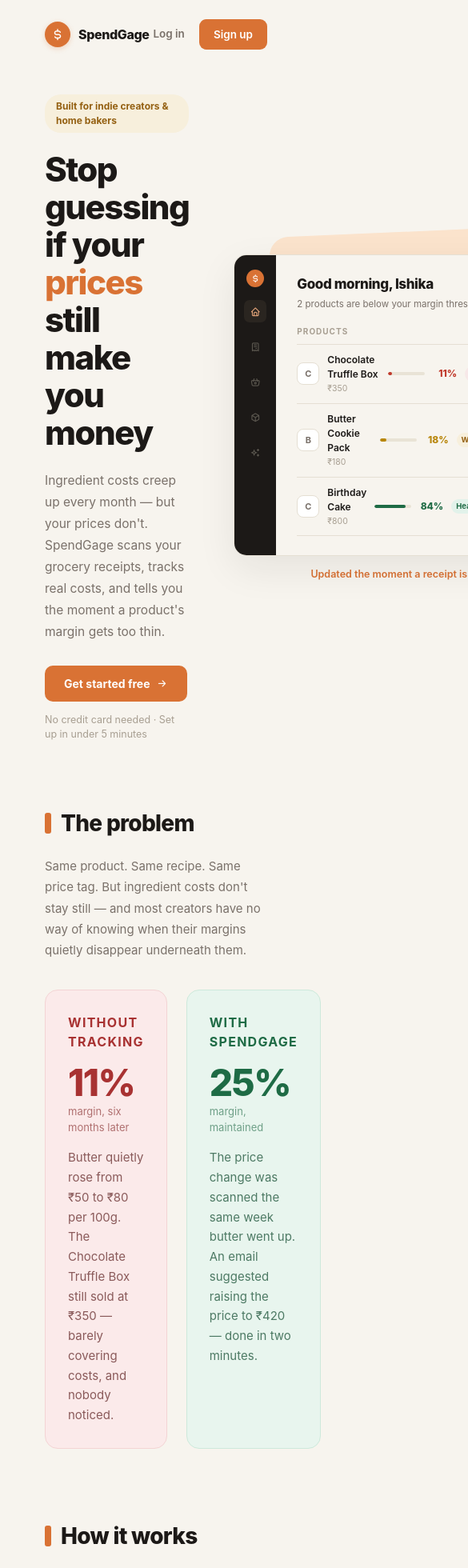
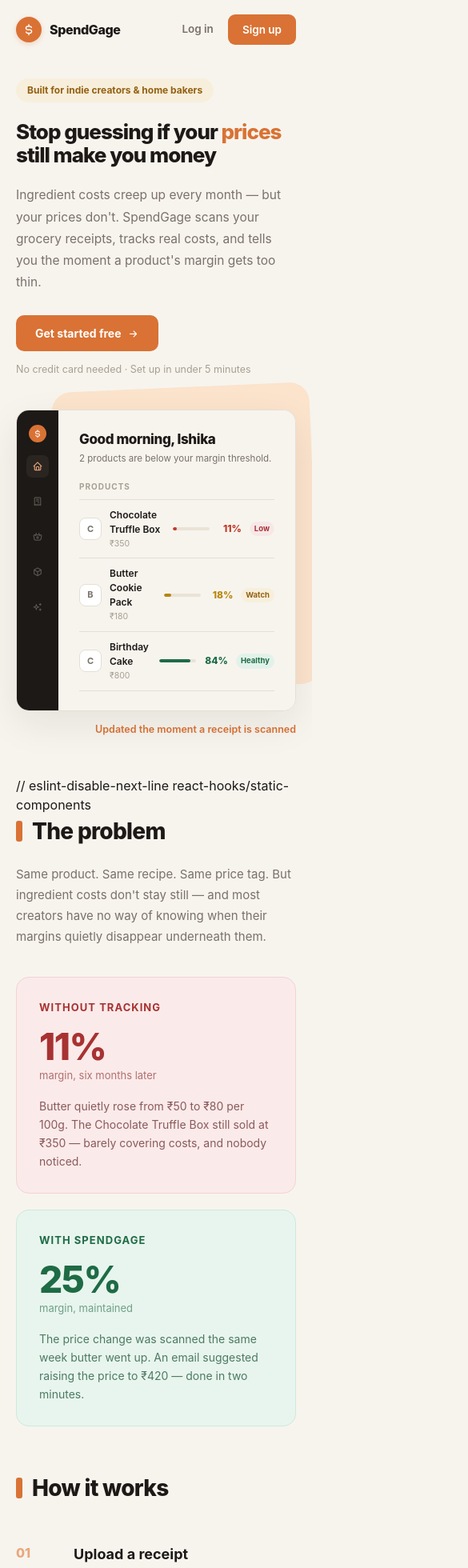
Before and after one commit to IshikaBanga26/SpendGage, a React (Vite) app in the folder frontend/: page / in a window 390 px wide. Shown: the top 1960 px of the page at 80% size, 585 px wide, since content can reach past the window. Built offline with nearby package versions, Linux system fonts and the light colour scheme; no server answers.

Commit message:
feat: responsive mobile layout

```diff
--- a/frontend/src/index.css
+++ b/frontend/src/index.css
@@ -64,3 +64,91 @@
   color: #D46821;
   gap: 6px;
 }
+
+/* Mobile responsive layout */
+@media (max-width: 768px) {
+  .desktop-sidebar {
+    display: none !important;
+  }
+  .mobile-topbar {
+    display: flex !important;
+  }
+  .mobile-dropdown {
+    display: block !important;
+  }
+  .mobile-bottom-nav {
+    display: flex !important;
+  }
+  .main-content {
+    padding-top: 56px !important;
+    padding-bottom: 70px !important;
+  }
+}
+
+@media (min-width: 769px) {
+  .mobile-topbar,
+  .mobile-dropdown,
+  .mobile-bottom-nav {
+    display: none !important;
+  }
+}
+.page-container {
+  padding: 44px 52px;
+  max-width: 780px;
+}
+
+@media (max-width: 768px) {
+  .page-container {
+    padding: 20px 16px !important;
+  }
+}
+
+@media (max-width: 480px) {
+  .dash-row {
+    flex-wrap: wrap;
+  }
+}
+
+@media (max-width: 480px) {
+  .modal-content {
+    padding: 18px !important;
+  }
+}
+
+@media (max-width: 480px) {
+  .recipe-row {
+    grid-template-columns: 1fr 80px 28px !important;
+    gap: 6px !important;
+  }
+}
+
+@media (max-width: 768px) {
+  .landing-nav {
+    padding: 18px 20px !important;
+  }
+  .landing-hero {
+    grid-template-columns: 1fr !important;
+    padding: 24px 20px 48px !important;
+    gap: 40px !important;
+  }
+  .landing-hero-visual {
+    order: 2;
+  }
+  .landing-h1 {
+    font-size: 30px !important;
+    letter-spacing: -1px !important;
+  }
+  .landing-section {
+    padding: 0 20px 56px !important;
+  }
+  .landing-problem-grid {
+    grid-template-columns: 1fr !important;
+    gap: 20px !important;
+  }
+}
+
+@media (max-width: 420px) {
+  .landing-h1 {
+    font-size: 26px !important;
+  }
+}
--- a/frontend/src/pages/Dashboard.jsx
+++ b/frontend/src/pages/Dashboard.jsx
@@ -79,7 +79,7 @@
   );
 
   return (
-    <div style={{ padding: '44px 52px', maxWidth: '780px' }}>
+    <div className="page-container">
 
       {/* Greeting */}
       <div style={{ marginBottom: '24px' }}>
@@ -144,7 +144,7 @@
             const color = getMarginColor(margin, threshold);
             return (
               <div key={p.id}>
-                <div className="dash-row" style={{ display: 'flex', alignItems: 'center', gap: '14px', padding: '14px', borderRadius: '12px', cursor: 'pointer', margin: '0 -14px' }}
+                <div className="dash-row" style={{ display: 'flex', alignItems: 'center', gap: '10px', padding: '14px', borderRadius: '12px', cursor: 'pointer', margin: '0 -14px', flexWrap: 'wrap' }}
                   onClick={() => navigate('/products')}
                 >
                   <div style={{
--- a/frontend/src/pages/Ingredients.jsx
+++ b/frontend/src/pages/Ingredients.jsx
@@ -98,7 +98,7 @@
   );
 
   return (
-    <div style={{ padding: '44px 52px', maxWidth: '780px' }}>
+    <div className="page-container">
 
       {/* Header */}
       <div style={{ display: 'flex', alignItems: 'flex-start', justifyContent: 'space-between', marginBottom: '28px' }}>
@@ -160,7 +160,7 @@
       )}
 
       {/* List */}
-      {filtered.map((ing, i) => {
+      {filtered.map((ing) => {
         const isLow = ing.low_stock_threshold > 0 && ing.stock_qty < ing.low_stock_threshold;
         return (
           <div key={ing.id}>
--- a/frontend/src/pages/Landing.jsx
+++ b/frontend/src/pages/Landing.jsx
@@ -1,3 +1,4 @@
+/* eslint-disable react-hooks/static-components */
 import { useState } from 'react';
 import { useNavigate } from 'react-router-dom';
 
@@ -13,10 +14,10 @@
   );
 
   return (
-    <div style={{ background: '#F7F4EE', color: '#1C1917', minHeight: '100vh' }}>
+    <div style={{ background: '#F7F4EE', color: '#1C1917', minHeight: '100vh', overflowX: 'hidden' }}>
 
       {/* NAV */}
-      <div style={{
+      <div className="landing-nav" style={{
         display: 'flex', alignItems: 'center', justifyContent: 'space-between',
         padding: '24px 56px', maxWidth: '1100px', margin: '0 auto',
       }}>
@@ -50,7 +51,7 @@
       </div>
 
       {/* HERO - two column */}
-      <div style={{
+      <div className="landing-hero" style={{
         maxWidth: '1100px', margin: '0 auto', padding: '32px 56px 80px',
         display: 'grid', gridTemplateColumns: '1fr 1fr', gap: '56px', alignItems: 'center',
       }}>
@@ -64,7 +65,7 @@
             Built for indie creators &amp; home bakers
           </div>
 
-          <h1 style={{
+          <h1 className="landing-h1" style={{
             fontSize: '42px', fontWeight: 800, letterSpacing: '-1.5px',
             lineHeight: 1.12,
           }}>
@@ -92,7 +93,7 @@
         </div>
 
         {/* Right - screenshot with background shape */}
-        <div style={{ position: 'relative' }}>
+        <div className="landing-hero-visual" style={{ position: 'relative' }}>
           <div style={{
             position: 'absolute', top: '-28px', right: '-24px',
             width: '92%', height: '92%',
@@ -169,7 +170,8 @@
       </div>
 
       {/* THE PROBLEM - visual stat panels */}
-      <div style={{ maxWidth: '1100px', margin: '0 auto', padding: '0 56px 88px' }}>
+      <div className="landing-section" style={{ maxWidth: '1100px', margin: '0 auto', padding: '0 56px 88px' }}>
+        // eslint-disable-next-line react-hooks/static-components
         <SectionHeading>The problem</SectionHeading>
 
         <p style={{ fontSize: '15px', color: '#7A716A', lineHeight: 1.75, marginBottom: '36px', maxWidth: '640px' }}>
@@ -178,26 +180,26 @@
           disappear underneath them.
         </p>
 
-        <div style={{ display: 'grid', gridTemplateColumns: '1fr 1fr', gap: '24px' }}>
+        <div className="landing-problem-grid" style={{ display: 'grid', gridTemplateColumns: '1fr 1fr', gap: '24px' }}>
           <div style={{ background: '#FBEAEA', border: '1px solid #F3D4D4', borderRadius: '16px', padding: '28px' }}>
-            <div style={{ fontSize: '16px', fontWeight: 700, color: '#A83232', textTransform: 'uppercase', letterSpacing: '0.08em', marginBottom: '16px' }}>
+            <div style={{ fontSize: '13px', fontWeight: 700, color: '#A83232', textTransform: 'uppercase', letterSpacing: '0.08em', marginBottom: '16px' }}>
               Without tracking
             </div>
             <div style={{ fontSize: '46px', fontWeight: 800, color: '#A83232', letterSpacing: '-1.5px', lineHeight: 1 }}>11%</div>
             <div style={{ fontSize: '13px', color: '#B07070', marginTop: '4px', marginBottom: '16px' }}>margin, six months later</div>
-            <p style={{ fontSize: '15px', color: '#8a5a5a', lineHeight: 1.65 }}>
+            <p style={{ fontSize: '14px', color: '#8a5a5a', lineHeight: 1.65 }}>
               Butter quietly rose from ₹50 to ₹80 per 100g. The Chocolate Truffle Box
               still sold at ₹350 — barely covering costs, and nobody noticed.
             </p>
           </div>
 
           <div style={{ background: '#E8F5EE', border: '1px solid #CDE9DB', borderRadius: '16px', padding: '28px' }}>
-            <div style={{ fontSize: '16px', fontWeight: 700, color: '#1E6B45', textTransform: 'uppercase', letterSpacing: '0.08em', marginBottom: '16px' }}>
+            <div style={{ fontSize: '13px', fontWeight: 700, color: '#1E6B45', textTransform: 'uppercase', letterSpacing: '0.08em', marginBottom: '16px' }}>
               With SpendGage
             </div>
             <div style={{ fontSize: '46px', fontWeight: 800, color: '#1E6B45', letterSpacing: '-1.5px', lineHeight: 1 }}>25%</div>
             <div style={{ fontSize: '13px', color: '#6FA088', marginTop: '4px', marginBottom: '16px' }}>margin, maintained</div>
-            <p style={{ fontSize: '15px', color: '#4d7a64', lineHeight: 1.65 }}>
+            <p style={{ fontSize: '14px', color: '#4d7a64', lineHeight: 1.65 }}>
               The price change was scanned the same week butter went up. An email
               suggested raising the price to ₹420 — done in two minutes.
             </p>
@@ -205,8 +207,8 @@
         </div>
       </div>
 
-      {/* HOW IT WORKS - with concrete previews */}
-      <div style={{ maxWidth: '1100px', margin: '0 auto', padding: '0 56px 88px' }}>
+      {/* HOW IT WORKS */}
+      <div className="landing-section" style={{ maxWidth: '1100px', margin: '0 auto', padding: '0 56px 88px' }}>
         <SectionHeading>How it works</SectionHeading>
 
         {[
@@ -228,7 +230,7 @@
           },
         ].map((step, i) => (
           <div key={i} style={{
-            display: 'flex', gap: '32px', alignItems: 'center',
+            display: 'flex', gap: '32px', alignItems: 'flex-start',
             padding: '28px 0', borderTop: i > 0 ? '1px solid #E5DFD3' : 'none',
           }}>
             <div style={{ fontSize: '16px', fontWeight: 800, color: '#E8A87C', flexShrink: 0, width: '40px' }}>
@@ -236,17 +238,16 @@
             </div>
             <div style={{ flex: 1, maxWidth: '480px' }}>
               <h3 style={{ fontSize: '18px', fontWeight: 700, marginBottom: '8px' }}>{step.title}</h3>
-              <p style={{ fontSize: '15px', color: '#7A716A', lineHeight: 1.7 }}>{step.desc}</p>
+              <p style={{ fontSize: '14px', color: '#7A716A', lineHeight: 1.7 }}>{step.desc}</p>
             </div>
-            {step.visual}
           </div>
         ))}
       </div>
 
       {/* CTA - centered */}
-      <div style={{ maxWidth: '640px', margin: '0 auto', padding: '0 56px 100px', textAlign: 'center' }}>
+      <div style={{ maxWidth: '640px', margin: '0 auto', padding: '0 24px 100px', textAlign: 'center' }}>
         <div style={{ borderTop: '1px solid #E5DFD3', paddingTop: '56px' }}>
-          <h2 style={{ fontSize: '34px', fontWeight: 800, letterSpacing: '-0.8px', lineHeight: 1.25 }}>
+          <h2 style={{ fontSize: '30px', fontWeight: 800, letterSpacing: '-0.8px', lineHeight: 1.25 }}>
             Stop finding out about price changes <span style={{ color: '#D97234' }}>the hard way</span>.
           </h2>
           <p style={{ fontSize: '15px', color: '#7A716A', marginTop: '14px', lineHeight: 1.7 }}>
@@ -266,7 +267,7 @@
 
       {/* FOOTER - centered */}
       <div style={{
-        maxWidth: '1100px', margin: '0 auto', padding: '28px 56px',
+        maxWidth: '1100px', margin: '0 auto', padding: '28px 24px',
         borderTop: '1px solid #E5DFD3', textAlign: 'center',
       }}>
         <div style={{ display: 'flex', alignItems: 'center', justifyContent: 'center', gap: '8px', marginBottom: '8px' }}>
--- a/frontend/src/pages/Products.jsx
+++ b/frontend/src/pages/Products.jsx
@@ -165,7 +165,7 @@
   const liveCost = calcMaterialCost();
 
   return (
-    <div style={{ padding: '44px 52px', maxWidth: '780px' }}>
+    <div className="page-container">
 
       {/* Header */}
       <div style={{ display: 'flex', alignItems: 'flex-start', justifyContent: 'space-between', marginBottom: '28px' }}>
@@ -347,7 +347,7 @@
               {recipe.map((row, idx) => {
                 const selectedIng = ingredients.find(i => i.id === row.ingredient_id);
                 return (
-                  <div key={idx} style={{ display: 'grid', gridTemplateColumns: '1fr 140px 32px', gap: '8px', marginBottom: '8px', alignItems: 'center' }}>
+                  <div className="recipe-row" key={idx} style={{ display: 'grid', gridTemplateColumns: '1fr 140px 32px', gap: '8px', marginBottom: '8px', alignItems: 'center' }}>
                     <select style={inputStyle} value={row.ingredient_id}
                       onChange={e => updateRecipeRow(idx, 'ingredient_id', e.target.value)}>
                       <option value="">Select ingredient</option>
--- a/frontend/src/pages/Receipts.jsx
+++ b/frontend/src/pages/Receipts.jsx
@@ -122,7 +122,7 @@
   }
 
   return (
-    <div style={{ padding: '44px 52px', maxWidth: '780px' }}>
+    <div className="page-container">
 
       {/* Header */}
       <div style={{ marginBottom: '28px' }}>
```
Also changed, not shown: frontend/src/components/layout/Layout.jsx (+93 -12 lines).
